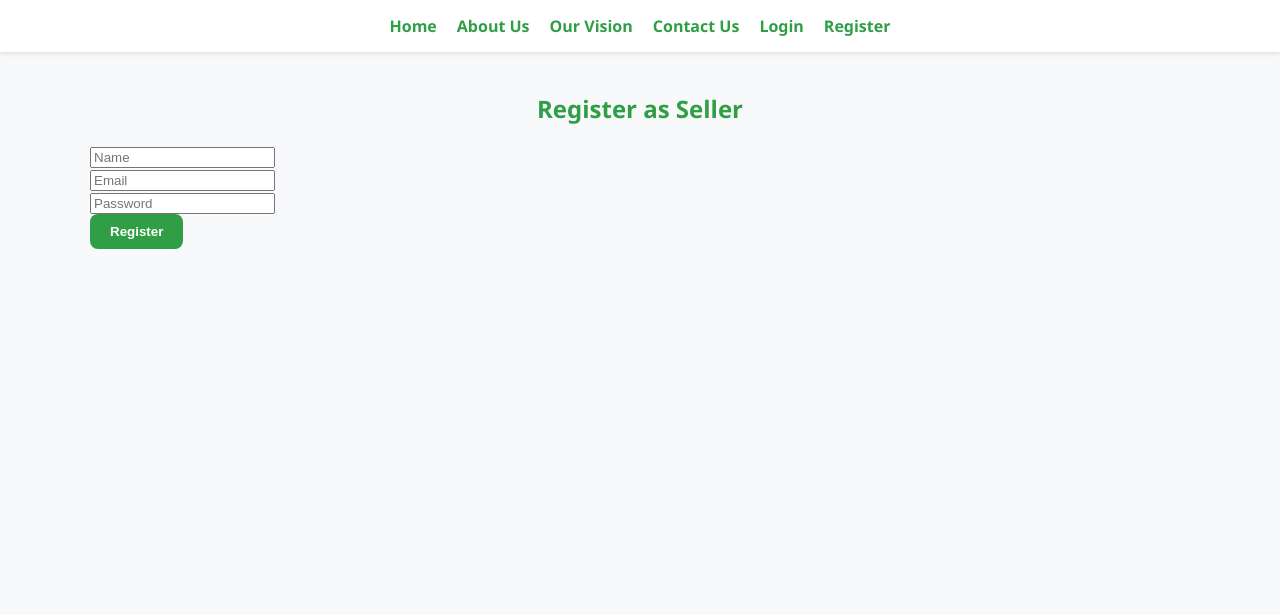
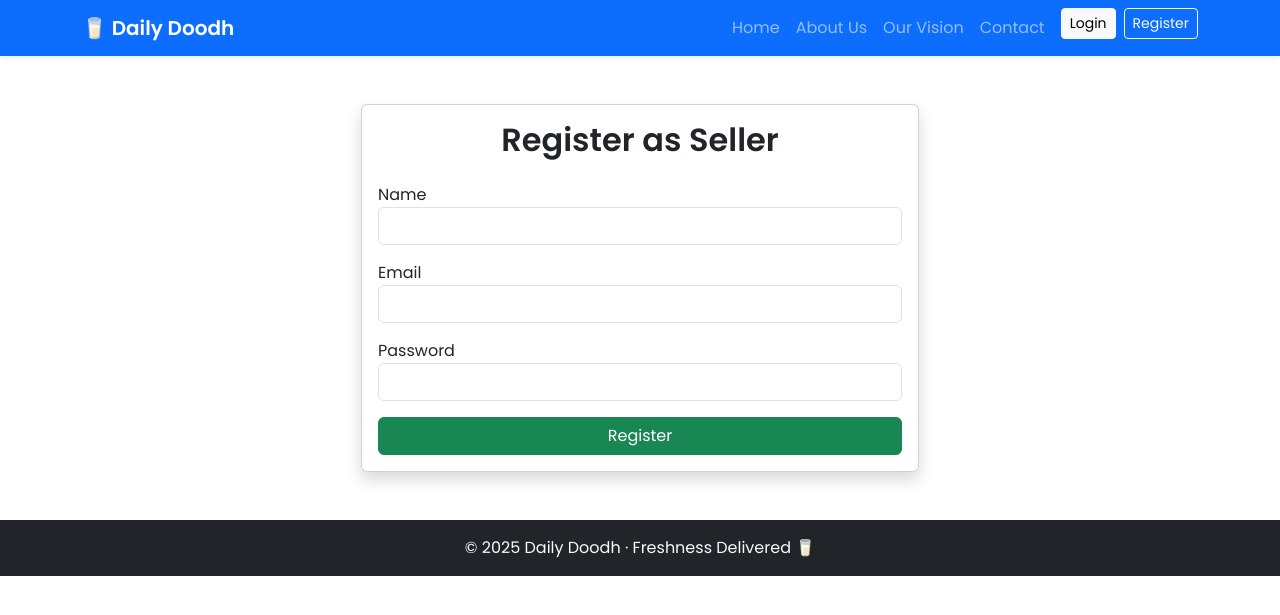
Before and after one commit to audichmahesh88-cloud/thedailydoodh, a Flask app: page /register in a window 1280 px wide. Shown: the top 615 px of the page. Run offline with Flask 3, Linux system fonts and the light colour scheme.

Commit message:
Added all premium templates

```diff
--- a/static/css/style.css
+++ b/static/css/style.css
@@ -1,66 +1,40 @@
+/* Smooth background */
 body {
-    font-family: 'Segoe UI', Tahoma, Geneva, Verdana, sans-serif;
-    background: #f8f9fa;
-    margin: 0;
-    padding: 0;
-    color: #333;
+  background-color: #f9fafb;
+  color: #333;
+  line-height: 1.6;
 }
 
+/* Navbar */
 .navbar {
-    background: #ffffff;
-    padding: 15px;
-    display: flex;
-    gap: 20px;
-    justify-content: center;
-    box-shadow: 0 2px 4px rgba(0,0,0,0.1);
-    position: sticky;
-    top: 0;
-    z-index: 1000;
+  border-radius: 0 0 15px 15px;
 }
 
-.navbar a {
-    text-decoration: none;
-    color: #2f9e44;
-    font-weight: bold;
-    transition: 0.3s;
+/* Buttons */
+.btn {
+  border-radius: 50px;
+  padding: 8px 20px;
+  transition: all 0.3s ease-in-out;
 }
 
-.navbar a:hover {
-    color: #1b6d2a;
+.btn:hover {
+  transform: translateY(-2px);
+  box-shadow: 0 4px 12px rgba(0,0,0,0.15);
 }
 
-.container {
-    max-width: 1100px;
-    margin: auto;
-    padding: 20px;
+/* Cards */
+.card {
+  border: none;
+  border-radius: 15px;
+  box-shadow: 0 4px 10px rgba(0,0,0,0.1);
+  transition: transform 0.2s;
 }
 
-h1, h2, h3 {
-    color: #2f9e44;
-    text-align: center;
+.card:hover {
+  transform: translateY(-5px);
 }
 
-button, .btn {
-    background: #2f9e44;
-    color: #fff;
-    padding: 10px 20px;
-    border-radius: 8px;
-    border: none;
-    cursor: pointer;
-    font-weight: bold;
-    transition: 0.3s;
-    display: inline-block;
-    text-decoration: none;
+/* Footer */
+footer {
+  border-top: 2px solid #0d6efd;
 }
-
-button:hover, .btn:hover {
-    background: #1b6d2a;
-}
-
-.card {
-    background: white;
-    border-radius: 12px;
-    padding: 20px;
-    margin: 15px 0;
-    box-shadow: 0 4px 10px rgba(0,0,0,0.08);
-}
--- a/templates/about.html
+++ b/templates/about.html
@@ -1,5 +1,7 @@
 {% extends "base.html" %}
 {% block content %}
-<h1>About Us</h1>
-<p>We connect milkmen and dairy sellers directly with customers. Our platform makes it easy for sellers to register and showcase their dairy products while customers can find fresh, local milk at the best prices.</p>
+<div class="text-center">
+  <h2 class="fw-bold mb-3">About Us</h2>
+  <p class="lead">Daily Doodh is a platform that connects local milkmen and dairy sellers directly with customers. Our goal is to support small dairy businesses while delivering pure, fresh, and affordable milk & dairy products to households.</p>
+</div>
 {% endblock %}
--- a/templates/base.html
+++ b/templates/base.html
@@ -1,25 +1,57 @@
 <!DOCTYPE html>
-<html>
+<html lang="en">
 <head>
-    <title>The Daily Doodh</title>
-    <link rel="stylesheet" href="{{ url_for('static', filename='css/style.css') }}">
+  <meta charset="UTF-8">
+  <meta name="viewport" content="width=device-width, initial-scale=1.0">
+  <title>{{ title if title else "Daily Doodh" }}</title>
+
+  <!-- Google Fonts -->
+  <link href="https://fonts.googleapis.com/css2?family=Poppins:wght@300;400;600&display=swap" rel="stylesheet">
+
+  <!-- Bootstrap -->
+  <link href="https://cdn.jsdelivr.net/npm/bootstrap@5.3.3/dist/css/bootstrap.min.css" rel="stylesheet">
+
+  <!-- Custom CSS -->
+  <link rel="stylesheet" href="{{ url_for('static', filename='style.css') }}">
 </head>
-<body>
-    <nav class="navbar">
-        <a href="{{ url_for('index') }}">Home</a>
-        <a href="{{ url_for('about') }}">About Us</a>
-        <a href="{{ url_for('vision') }}">Our Vision</a>
-        <a href="{{ url_for('contact') }}">Contact Us</a>
-        {% if 'seller_id' in session %}
-            <a href="{{ url_for('dashboard') }}">Dashboard</a>
-            <a href="{{ url_for('logout') }}">Logout</a>
-        {% else %}
-            <a href="{{ url_for('login') }}">Login</a>
-            <a href="{{ url_for('register') }}">Register</a>
-        {% endif %}
-    </nav>
+<body style="font-family: 'Poppins', sans-serif;">
+
+  <!-- Navbar -->
+  <nav class="navbar navbar-expand-lg navbar-dark bg-primary shadow-sm sticky-top">
     <div class="container">
-        {% block content %}{% endblock %}
+      <a class="navbar-brand fw-bold" href="/">🥛 Daily Doodh</a>
+      <button class="navbar-toggler" type="button" data-bs-toggle="collapse" data-bs-target="#navbarNav">
+        <span class="navbar-toggler-icon"></span>
+      </button>
+      <div class="collapse navbar-collapse" id="navbarNav">
+        <ul class="navbar-nav ms-auto">
+          <li class="nav-item"><a class="nav-link" href="/">Home</a></li>
+          <li class="nav-item"><a class="nav-link" href="/about">About Us</a></li>
+          <li class="nav-item"><a class="nav-link" href="/vision">Our Vision</a></li>
+          <li class="nav-item"><a class="nav-link" href="/contact">Contact</a></li>
+          {% if session.get('seller_id') %}
+            <li class="nav-item"><a class="btn btn-light btn-sm ms-2" href="/dashboard">Dashboard</a></li>
+            <li class="nav-item"><a class="btn btn-outline-light btn-sm ms-2" href="/logout">Logout</a></li>
+          {% else %}
+            <li class="nav-item"><a class="btn btn-light btn-sm ms-2" href="/login">Login</a></li>
+            <li class="nav-item"><a class="btn btn-outline-light btn-sm ms-2" href="/register">Register</a></li>
+          {% endif %}
+        </ul>
+      </div>
     </div>
+  </nav>
+
+  <!-- Content -->
+  <main class="container my-5">
+    {% block content %}{% endblock %}
+  </main>
+
+  <!-- Footer -->
+  <footer class="bg-dark text-light text-center py-3 mt-5">
+    <p class="mb-0">© 2025 Daily Doodh · Freshness Delivered 🥛</p>
+  </footer>
+
+  <!-- Bootstrap JS -->
+  <script src="https://cdn.jsdelivr.net/npm/bootstrap@5.3.3/dist/js/bootstrap.bundle.min.js"></script>
 </body>
 </html>
--- a/templates/register.html
+++ b/templates/register.html
@@ -1,10 +1,25 @@
 {% extends "base.html" %}
 {% block content %}
-<h2>Register as Seller</h2>
-<form method="post">
-    <input type="text" name="name" placeholder="Name" required><br>
-    <input type="email" name="email" placeholder="Email" required><br>
-    <input type="password" name="password" placeholder="Password" required><br>
-    <button type="submit">Register</button>
-</form>
+<div class="col-md-6 mx-auto">
+  <div class="card shadow">
+    <div class="card-body">
+      <h2 class="fw-bold text-center mb-4">Register as Seller</h2>
+      <form method="POST">
+        <div class="mb-3">
+          <label>Name</label>
+          <input type="text" name="name" class="form-control" required>
+        </div>
+        <div class="mb-3">
+          <label>Email</label>
+          <input type="email" name="email" class="form-control" required>
+        </div>
+        <div class="mb-3">
+          <label>Password</label>
+          <input type="password" name="password" class="form-control" required>
+        </div>
+        <button type="submit" class="btn btn-success w-100">Register</button>
+      </form>
+    </div>
+  </div>
+</div>
 {% endblock %}
--- a/templates/vision.html
+++ b/templates/vision.html
@@ -1,5 +1,7 @@
 {% extends "base.html" %}
 {% block content %}
-<h1>Our Vision</h1>
-<p>Our vision is to empower local milkmen by giving them a digital presence and to provide customers with fresh, hygienic, and affordable dairy products right at their doorstep.</p>
+<div class="text-center">
+  <h2 class="fw-bold mb-3">Our Vision 🌱</h2>
+  <p class="lead">We aim to build a community-driven dairy marketplace that ensures fair pricing for farmers and quality products for customers. Our mission is to revive the tradition of fresh milk delivery with the help of modern technology.</p>
+</div>
 {% endblock %}
```
Also changed, not shown: templates/contact.html (+9 -4 lines), templates/dashboard.html (+40 -14 lines), templates/index.html (+20 -8 lines), templates/login.html (+18 -6 lines).
